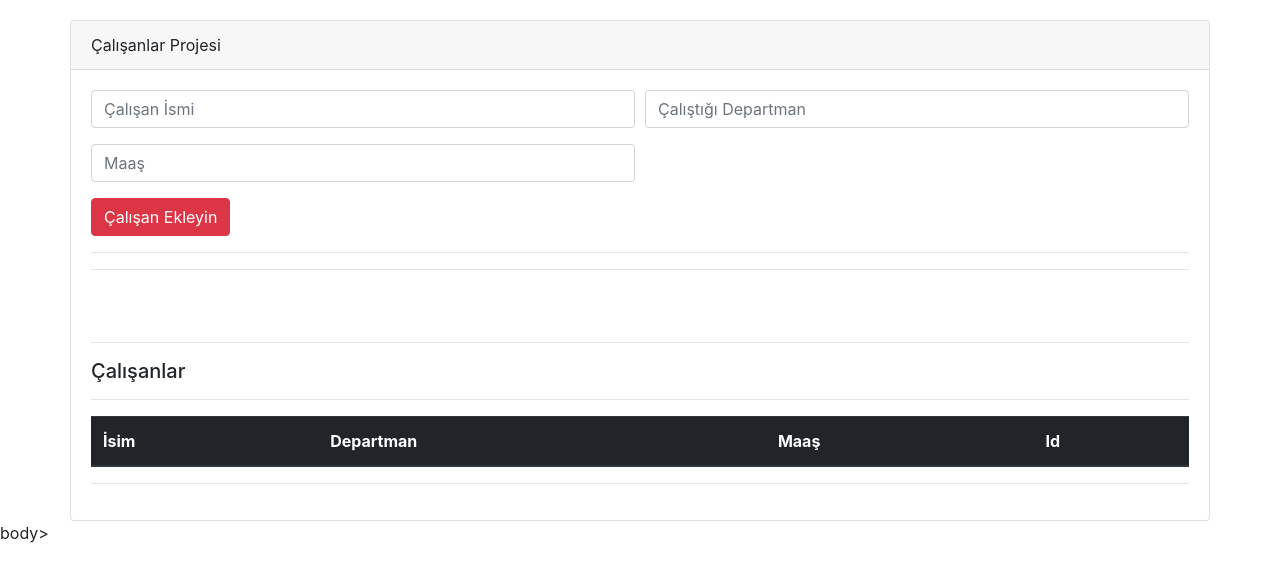
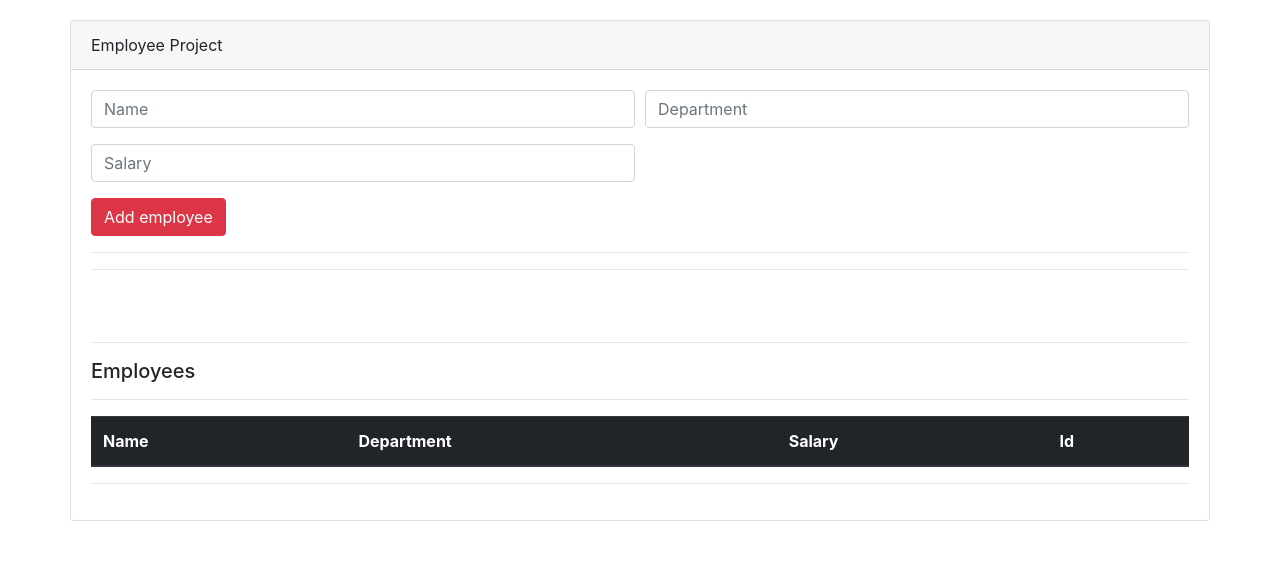
Before and after one commit to EmirGungor/Modules---Employee-Project, a website built with webpack: page index.html in a window 1280 px wide. Built offline with nearby package versions, Linux system fonts and the light colour scheme; files whose address does not match are found by name.

Commit message:
English Language

```diff
--- a/index.html
+++ b/index.html
@@ -7,30 +7,30 @@
     <link rel="stylesheet" href="https://stackpath.bootstrapcdn.com/font-awesome/4.7.0/css/font-awesome.min.css">
     <link rel="stylesheet" href="https://maxcdn.bootstrapcdn.com/bootstrap/4.0.0/css/bootstrap.min.css" integrity="sha384-Gn5384xqQ1aoWXA+058RXPxPg6fy4IWvTNh0E263XmFcJlSAwiGgFAW/dAiS6JXm" crossorigin="anonymous">
 
-    <title>Çalışanlar Projesi</title>
+    <title>Employee Project</title>
 </head>
 <body>
         <div class="container" style ="margin-top:20px;">
 
                 <div class="card row">
-                    <div class="card-header">Çalışanlar Projesi</div>
+                    <div class="card-header">Employee Project</div>
                     <div class="card-body">
                             <form id = "employee-form" name="form">
                                 <div class="form-row">
                                     <div class="form-group col-md-6">
-                                        <input class="form-control" type="text" name="name" id = "name" placeholder="Çalışan İsmi">
+                                        <input class="form-control" type="text" name="name" id = "name" placeholder="Name">
                                     </div>
                                     <div class="form-group col-md-6">
-                                            <input class="form-control" type="text" name="department" id = "department" placeholder="Çalıştığı Departman">
+                                            <input class="form-control" type="text" name="department" id = "department" placeholder="Department">
                                     </div>
                                     <div class="form-group col-md-6">
-                                            <input class="form-control" type="text" name="salary" id = "salary" placeholder="Maaş">
+                                            <input class="form-control" type="text" name="salary" id = "salary" placeholder="Salary">
                                     </div>
                                 </div>
-                                <button type="submit" class="btn btn-danger">Çalışan Ekleyin</button>
+                                <button type="submit" class="btn btn-danger">Add employee</button>
                             </form>
                             <hr>
-                            <button id = "update" class="btn btn-dark" style="display:none;">Çalışanı Güncelleyin</button>
+                            <button id = "update" class="btn btn-dark" style="display:none;">Update employees</button>
                             <hr>
 
 
@@ -39,16 +39,16 @@
 
                      <div class="card-body">
                             <hr>
-                            <h5 class="card-title" id = "employees-title">Çalışanlar</h5>
+                            <h5 class="card-title" id = "employees-title">Employees</h5>
 
                             <hr>
                             <table class="table table-dark">
                                     <thead>
                                       <tr>
 
-                                        <th scope="col">İsim</th>
-                                        <th scope="col">Departman</th>
-                                        <th scope="col">Maaş</th>
+                                        <th scope="col">Name</th>
+                                        <th scope="col">Department</th>
+                                        <th scope="col">Salary</th>
                                         <th scope="col">Id</th>
 
                                       </tr>
@@ -56,12 +56,12 @@
                                     <tbody id = "employees">
                                         <!--
                                         <tr>
-                                            <td>Mustafa Murat Coşkun</td>
-                                            <td>Bilişim</td>
-                                            <td>4000</td>
+                                            <td>Emir</td>
+                                            <td>IT</td>
+                                            <td>120000</td>
                                             <td>1</td>
-                                            <td><a href="#" id = "update-employee" class= "btn btn-danger">Güncelle</a></td>
-                                            <td> <a href="#" id = "delete-employee" class= "btn btn-danger">Sil</a></td>
+                                            <td><a href="#" id = "update-employee" class= "btn btn-danger">Update</a></td>
+                                            <td> <a href="#" id = "delete-employee" class= "btn btn-danger">Delete</a></td>
                                         </tr>
                                            -->
                                     </tbody>
--- a/package.json
+++ b/package.json
@@ -22,5 +22,9 @@
     "webpack": "^4.22.0",
     "webpack-cli": "^3.1.2",
     "webpack-dev-server": "^3.1.9"
+  },
+  "repository": {
+    "type": "git",
+    "url" : "https://github.com/EmirGungor/Modules---Employee-Project"
   }
 }
```
